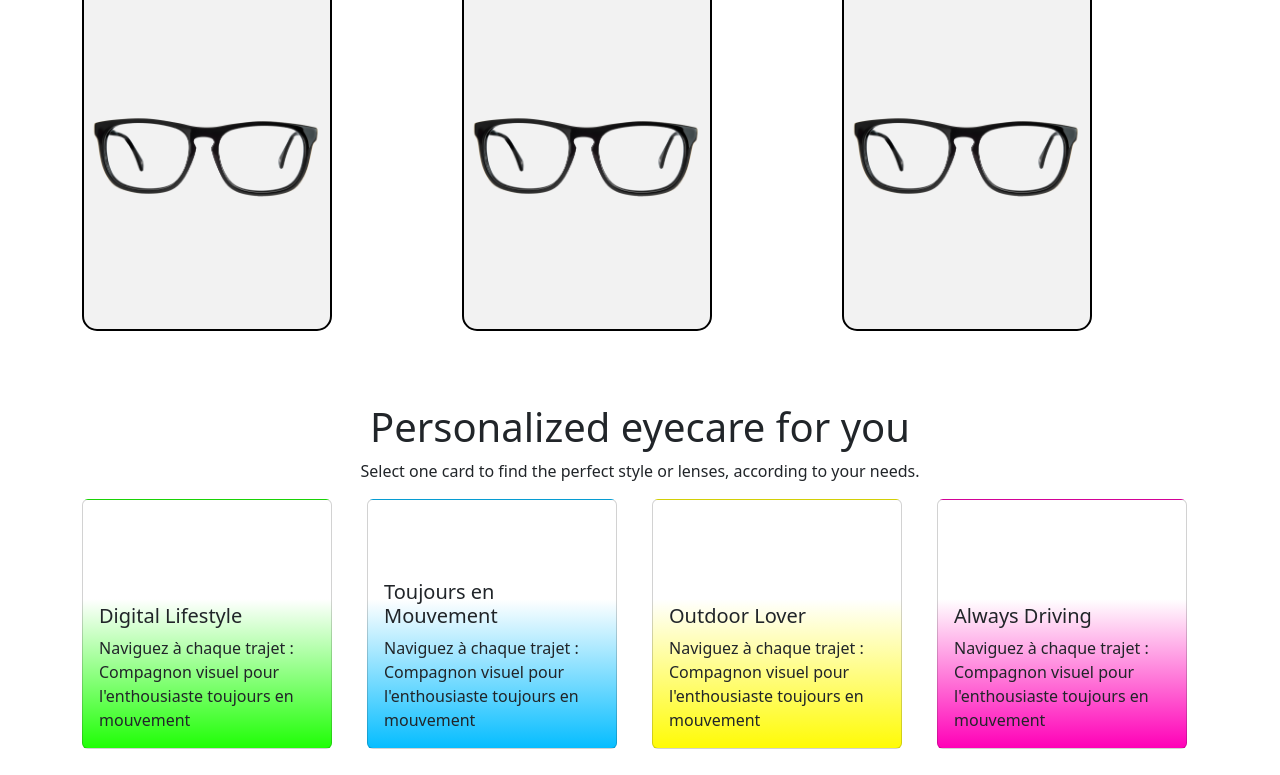
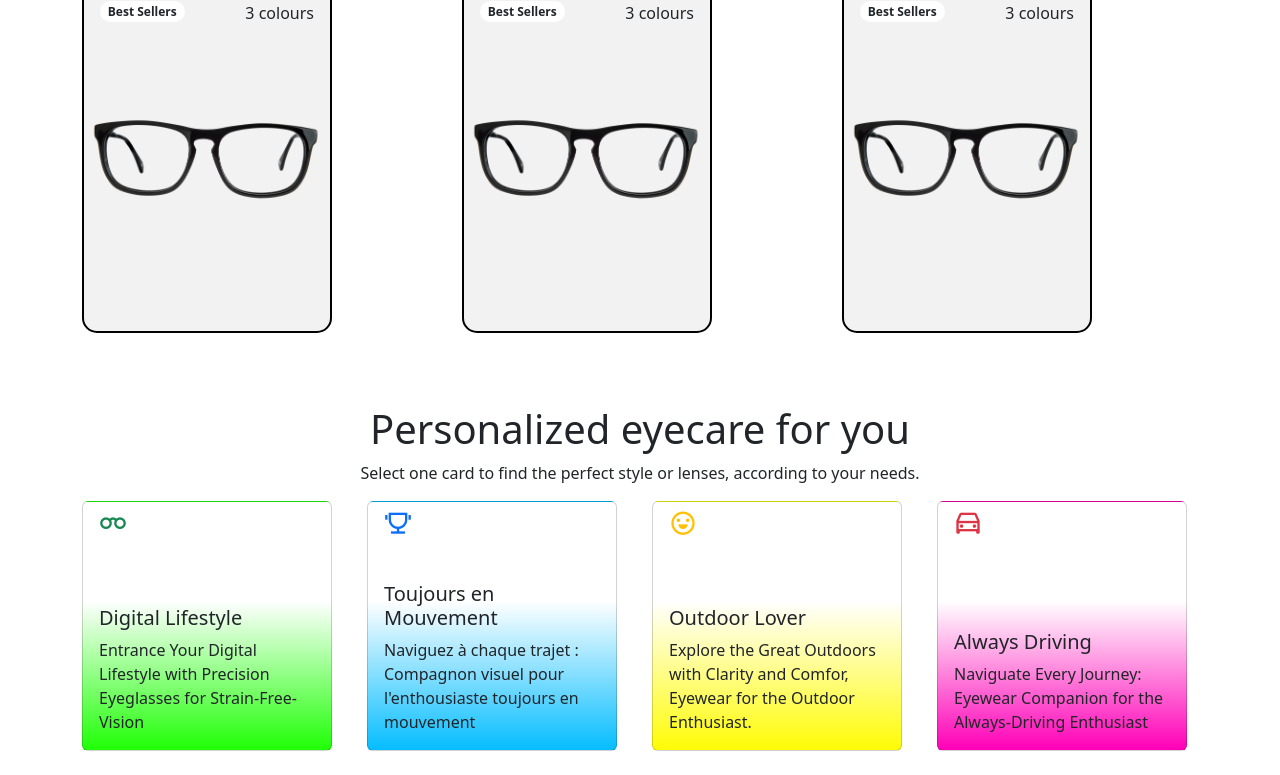
Before and after one commit to LAU-MG/Boostrap5Intro, a website: page index.html in a window 1280 px wide. Shown: the part 367-1142 px from the top of the page. Drawn offline with nearby package versions, Linux system fonts and the light colour scheme.

Commit message:
project progress

```diff
--- a/index.html
+++ b/index.html
@@ -6,8 +6,8 @@
   <meta name="viewport" content="width=device-width, initial-scale=1.0" />
   <link href="style.css" rel="stylesheet">
   <link rel="stylesheet" href="https://fonts.googleapis.com/css2?family=Merriweather:wght@400;700&display=swap">
-  <link href="https://cdn.jsdelivr.net/npm/remixicon@2.5.0/fonts/remixicon.css" rel="stylesheet">
-  <title>Frontend Bootcamp</title>
+  <link rel="stylesheet" href="https://cdnjs.cloudflare.com/ajax/libs/remixicon/4.2.0/remixicon.css">
+  <title>Dribble Focal-template</title>
 </head>
 <body>
 <nav class="navbar navbar-expand-lg bg-light navbar-light py-3 fixed-top">
@@ -21,7 +21,6 @@
     >
       <span class="navbar-toggler-icon"></span>
     </button>
-
     <div class="collapse navbar-collapse" id="navmenu">
       <ul class="navbar-nav ms-auto">
         <li class="nav-item">
@@ -36,7 +35,8 @@
         <li class="nav-item">
           <a href="#about" class="nav-link">About</a>
         </li>
-        <button class="btn btn-dark rounded-pill">Sign in <i class="ri-search-line"></i>  <i class="ri-shopping-bag-line"></i></button>
+        <button class="btn btn-dark rounded-pill">Sign in  <i class="ri-search-line"></i>   <i class="ri-shopping-bag-line"></i></i>
+        </button>
       </ul>
     </div>
   </div>
@@ -48,7 +48,7 @@
           <h2>Find your perfect eyewear look</h2>
           <p>We're all about finding you that perfect pair. Experience the difference a perfect pair makes. Let's find yours together.</p>
           <button type="button" class="btn btn-dark rounded-pill">Explore shop</button>
-          <button type="button" class="btn btn-light rounded-pill">Use Your benefits</button>
+          <button type="button" class="btn btn-light rounded-pill border border-2 border-secondary">Use Your benefits</button>
         </div>
         <div class="col-md-6">
           <div class="container mt-5">
@@ -87,14 +87,38 @@
     <div class="row">
       <div class="col-md-4 mb-4">
         <div class="card-arrivals glasses-card">
+          <div class="row">
+            <div class="col-md-6">
+              <p class="badge bg-white text-dark rounded-pill m-3">Best Sellers</p>
+            </div>
+            <div class="col-md-6" style="text-align: right;">
+              <p class="m-3 font-weight-bold">3 colours</p>
+            </div>
+          </div>
+      </div>
+      </div>
+      <div class="col-md-4 mb-4">
+        <div class="card-arrivals glasses-card">
+          <div class="row">
+            <div class="col-md-6">
+              <p class="badge bg-white text-dark rounded-pill m-3">Best Sellers</p>
+            </div>
+            <div class="col-md-6" style="text-align: right;">
+              <p class="m-3 font-weight-bold">3 colours</p>
+            </div>
+          </div>
         </div>
       </div>
       <div class="col-md-4 mb-4">
         <div class="card-arrivals glasses-card">
-        </div>
-      </div>
-      <div class="col-md-4 mb-4">
-        <div class="card-arrivals glasses-card">
+          <div class="row">
+            <div class="col-md-6">
+              <p class="badge bg-white text-dark rounded-pill m-3">Best Sellers</p>
+            </div>
+            <div class="col-md-6" style="text-align: right;">
+              <p class="m-3 font-weight-bold">3 colours</p>
+            </div>
+          </div>
         </div>
       </div>
     </div>
@@ -107,19 +131,29 @@
       <h1 class="text-center">Personalized eyecare for you</h1>
       <p class="text-center">Select one card to find the perfect style or lenses, according to your needs.</p>
     </div>
-
     <div class="row">
       <div class="col-md-3 mb-4">
         <div class="card card-eyecared color-grad-green">
+          <div class="row">
+            <div class="col-md-6">
+              <i class="m-3 ri-glasses-line fs-3 text-success"></i>
+            </div>
+          </div>
           <div class="card-img-overlay d-flex flex-column justify-content-end align-items-start">
             <h5 class="card-title">Digital Lifestyle</h5>
-            <p class="card-text">Naviguez à chaque trajet : Compagnon visuel pour l'enthousiaste toujours en mouvement</p>
+            <p class="card-text">Entrance Your Digital Lifestyle
+            with Precision Eyeglasses for Strain-Free-Vision
+            </p>
           </div>
         </div>
       </div>
-
       <div class="col-md-3 mb-4">
         <div class="card card-eyecared color-grad-blue">
+          <div class="row">
+            <div class="col-md-6">
+              <i class="m-3 ri-trophy-line fs-3 text-primary"></i>
+            </div>
+          </div>
           <div class="card-img-overlay d-flex flex-column justify-content-end align-items-start">
             <h5 class="card-title">Toujours en Mouvement</h5>
             <p class="card-text">Naviguez à chaque trajet : Compagnon visuel pour l'enthousiaste toujours en mouvement</p>
@@ -129,22 +163,33 @@
 
       <div class="col-md-3 mb-4">
         <div class="card card-eyecared color-grad-yellow">
+          <div class="row">
+            <div class="col-md-6">
+              <i class="m-3 ri-emotion-line fs-3 text-warning"></i>
+            </div>
+          </div>
           <div class="card-img-overlay d-flex flex-column justify-content-end align-items-start">
             <h5 class="card-title">Outdoor Lover</h5>
-            <p class="card-text">Naviguez à chaque trajet : Compagnon visuel pour l'enthousiaste toujours en mouvement</p>
+            <p class="card-text">Explore the Great Outdoors with
+            Clarity and Comfor, Eyewear for the Outdoor Enthusiast.
+            </p>
           </div>
         </div>
       </div>
 
       <div class="col-md-3 mb-4">
         <div class="card card-eyecared color-grad-pink">
+          <div class="row">
+            <div class="col-md-6">
+              <i class="m-3 ri-car-line fs-3 text-danger"></i>
+            </div>
+          </div>
           <div class="card-img-overlay d-flex flex-column justify-content-end align-items-start">
             <h5 class="card-title">Always Driving</h5>
-            <p class="card-text">Naviguez à chaque trajet : Compagnon visuel pour l'enthousiaste toujours en mouvement</p>
+            <p class="card-text">Naviguate Every Journey: Eyewear Companion for the Always-Driving Enthusiast</p>
           </div>
         </div>
       </div>
-
     </div>
   </div>
 </section>
```
